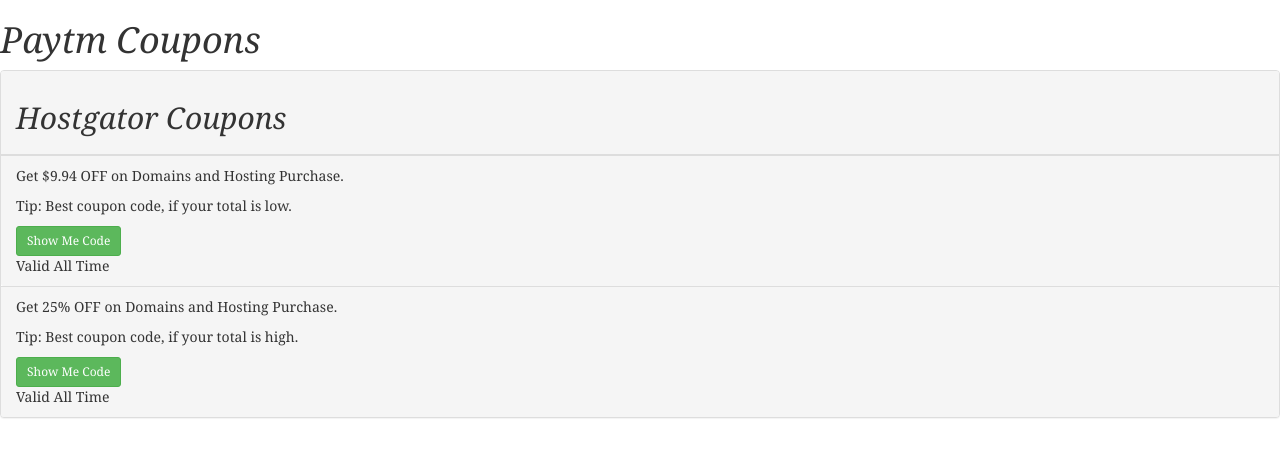
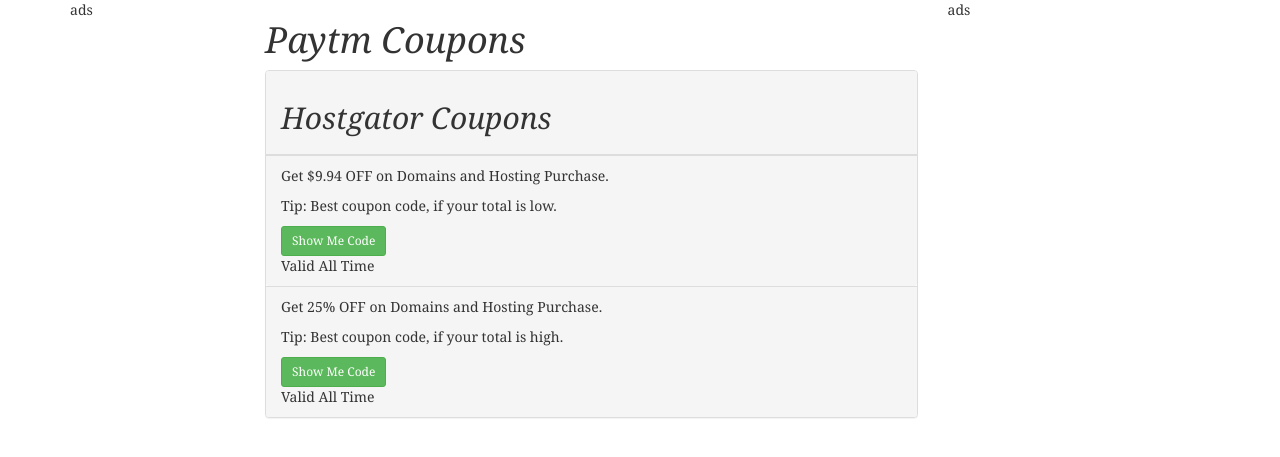
Before and after one commit to enyusu/enyusu.github.com, a Jekyll site: the page paytm-coupons/index.html, which Jekyll copies as it is, in a window 1280 px wide. Shown: the top 457 px of the page. Built offline with Jekyll 4.4.1, drawn with Linux system fonts in a browser that asks for light colours; nearby versions of some CDN libraries.

Commit message:
Update index.html

```diff
--- a/paytm-coupons/index.html
+++ b/paytm-coupons/index.html
@@ -12,9 +12,19 @@
   <body>
   <script src="https://ajax.googleapis.com/ajax/libs/jquery/1.11.3/jquery.min.js"></script>
   <script src="https://maxcdn.bootstrapcdn.com/bootstrap/3.3.5/js/bootstrap.min.js"></script>
-<h1> Paytm Coupons </h1>
 
-<div class="panel panel-default coupon" id="busoffer">
+<section class="container">
+	<div class ="content row">
+
+		<section class="main col col-lg-2">
+		ads
+		</section>
+
+		<section class="main col col-lg-7">
+			<div class="post">
+				<article class="post-content">
+				<h1> Paytm Coupons </h1>
+				<div class="panel panel-default coupon" id="busoffer">
               <div class="panel-heading" id="head">
                 <div class="panel-title" id="title">
 				<h2 class="hidden-xs">Hostgator Coupons</h2>
@@ -48,6 +58,15 @@
               </div>
 
 </div>
+				</article>
+			</div>
+            	</section>
 
+		<section class="sidebar col col-lg-3">
+			ads
+		</section>
+
+	</div>
+</section>
   </body>
 </html>
```
